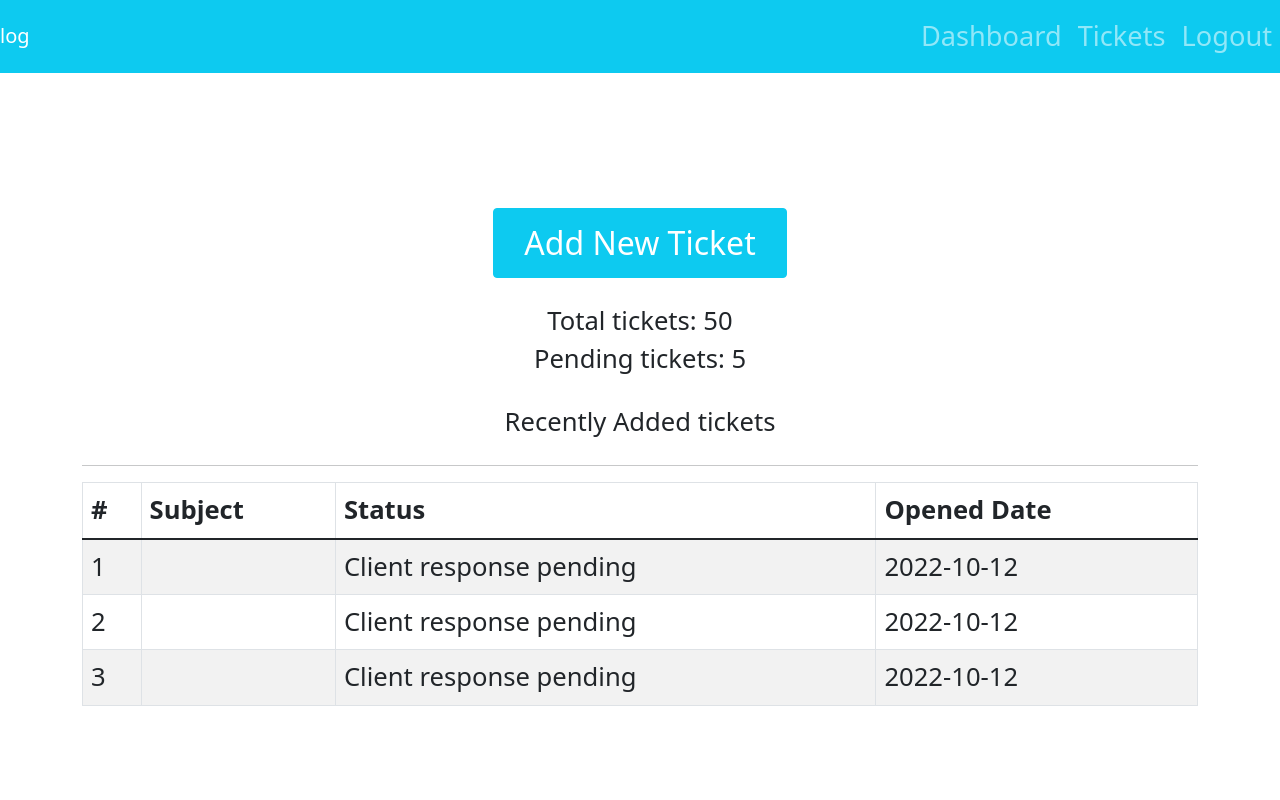
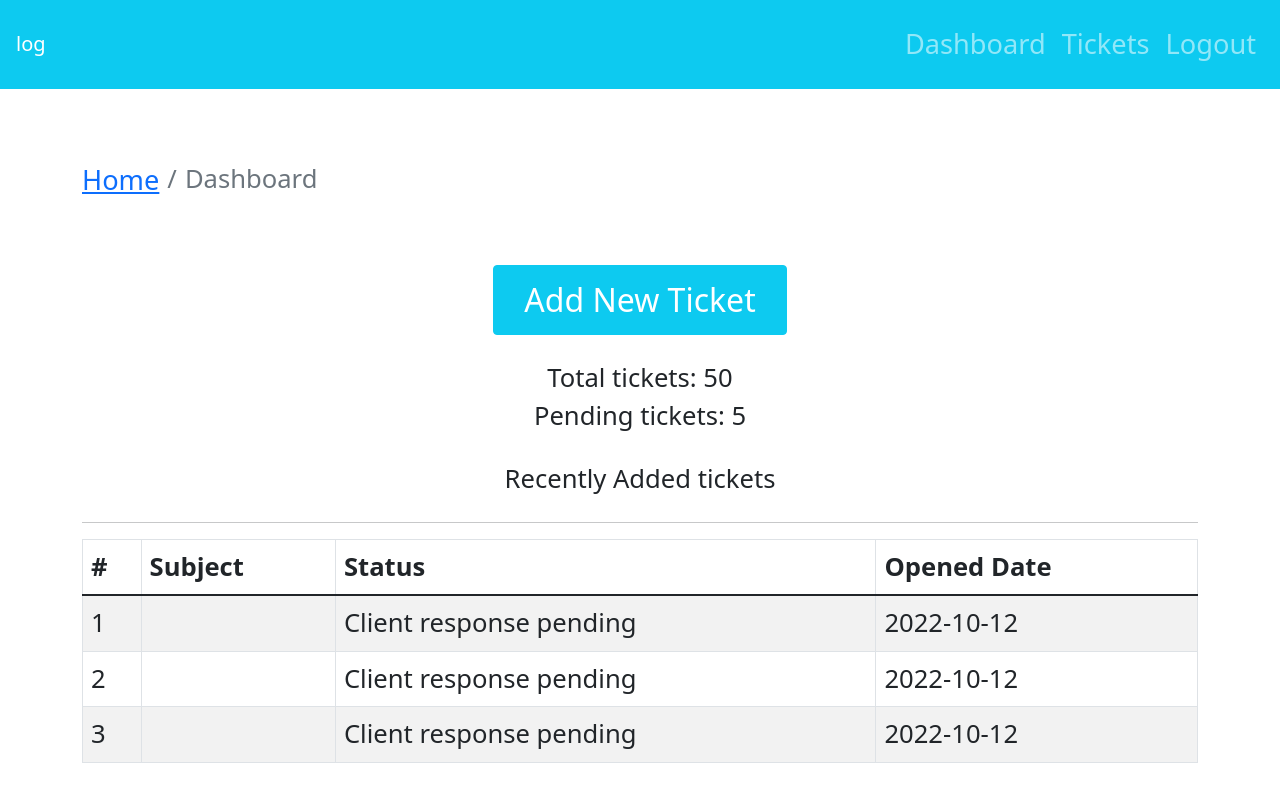
Before and after one commit to sunnatganiev/crm-frontend, a React (Create React App) app: page / in a window 1280 px wide. Shown: the top 800 px of the page. Built offline with nearby package versions, Linux system fonts and the light colour scheme; the HTML template or start-up script is replaced by a standard one.

Commit message:
breadcrumb added

```diff
--- /dev/null
+++ b/src/components/breadcrumb/Breadcrumb.js
@@ -0,0 +1,12 @@
+import { Breadcrumb } from "react-bootstrap"
+
+const PageBreadcrumb = () => {
+    return (
+        <Breadcrumb>
+            <Breadcrumb.Item href="/">Home</Breadcrumb.Item>
+            <Breadcrumb.Item active>Dashboard</Breadcrumb.Item>
+        </Breadcrumb>
+    )
+}
+
+export default PageBreadcrumb
--- a/src/layout/partials/Header.comp.js
+++ b/src/layout/partials/Header.comp.js
@@ -3,7 +3,7 @@ import { Navbar, Nav } from "react-bootstrap";
 
 export const Header = () => {
   return (
-    <Navbar collapseOnSelect bg="info" variant="dark" expand="sm">
+    <Navbar collapseOnSelect bg="info" variant="dark" expand="sm" className="p-3">
       <Navbar.Brand>log</Navbar.Brand>
       <Navbar.Toggle aria-controls="basic-navbar-nav"></Navbar.Toggle>
       <Navbar.Collapse id="basic-navbar-nav">
--- a/src/pages/dashboard/Dashboard.page.js
+++ b/src/pages/dashboard/Dashboard.page.js
@@ -2,10 +2,16 @@ import React from "react";
 import { Container, Row, Col, Button } from "react-bootstrap";
 import TicketTable from "../../components/ticket-table/TicketTable.comp";
 import tickets from '../../assets/data/dummy-tickets.json'
+import PageBreadcrumb from "../../components/breadcrumb/Breadcrumb";
 
 const Dashboard = () => {
   return (
     <Container>
+      <Row>
+        <Col>
+          <PageBreadcrumb page="Dashboar" />
+        </Col>
+      </Row>
       <Row>
         <Col className="text-center mt-5 mb-2">
           <Button
```
